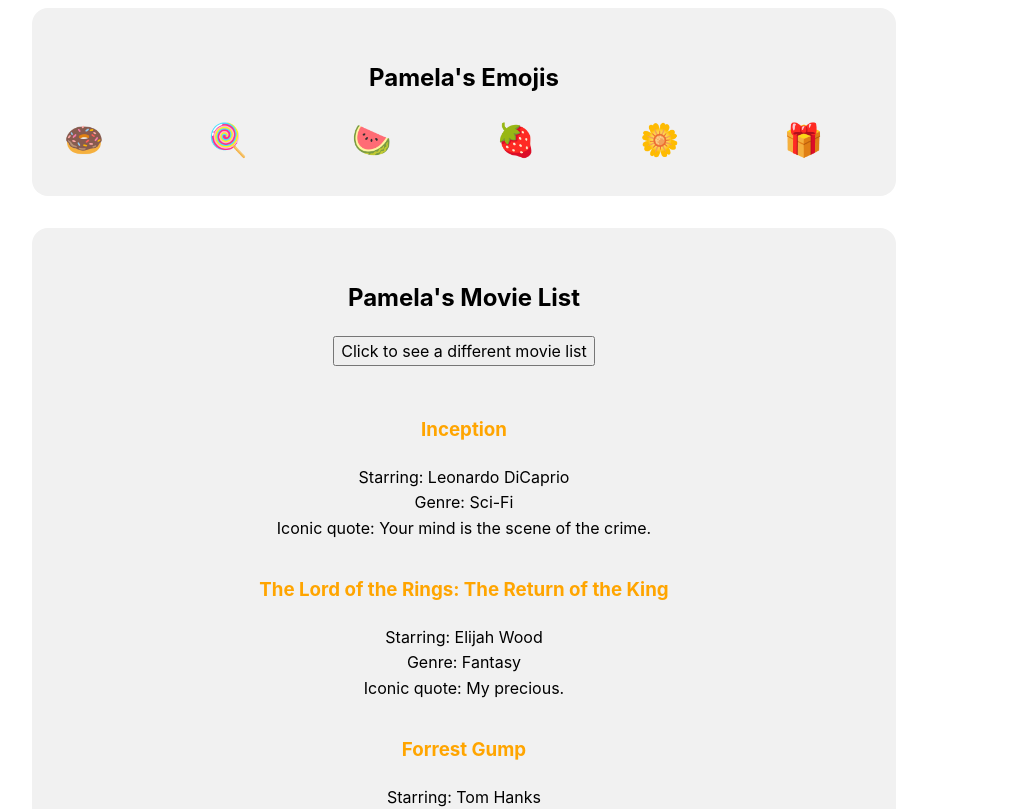
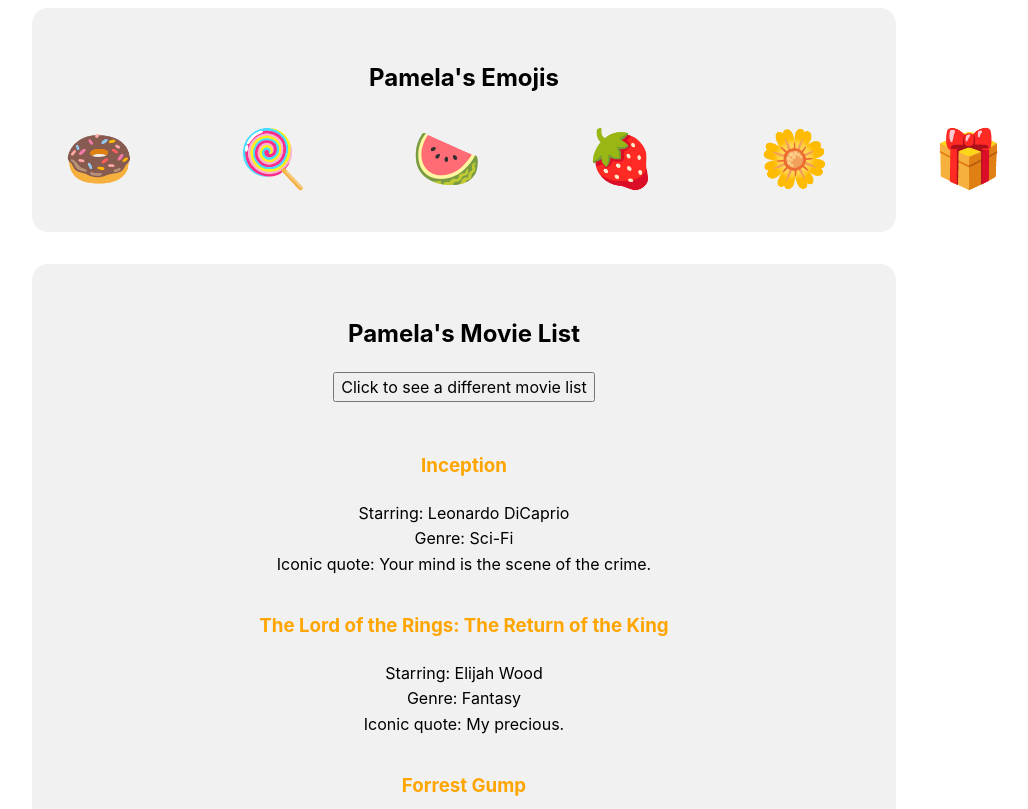
Before and after one commit to pamelaiman/map-react, a React (Vite) app: page / in a window 1280 px wide. Shown: the top 809 px of the page, without its empty margins (176-1204 px from the left). Built offline with nearby package versions, Linux system fonts and the light colour scheme.

Commit message:
hover added

```diff
--- a/src/MapPractice1.jsx
+++ b/src/MapPractice1.jsx
@@ -5,9 +5,9 @@
 
     const showEmojis = (emoji => {
         return (
-        <div className="emojiList">
+            <div className="emoji">
             {emoji}
-        </div>
+            </div>
         )
     }
 )
--- a/src/MapPractice2.jsx
+++ b/src/MapPractice2.jsx
@@ -3,24 +3,25 @@
 export default function MapPractice2() {
     const [movies, regenerate] = useMovieGenerator();
 
-    const showMovies = (movie => {
-        return (
-            <div className="movieList">
-                <h3 className="title">{movie.title}</h3>
-                <span>Starring: {movie.star}</span>
-                <span>Genre: {movie.genre}</span>
-                <span>Iconic quote: {movie.quote}</span>
-            </div>
-        )
-    }
-)
+
 
     return (
         <div className="mapPractice">
             <h2>Pamela's Movie List</h2>
             <button onClick={regenerate}>Click to see a different movie list</button>
             <div className="movieList">
-                {movies.map(showMovies)}
+                {movies.map((
+                    movie => {
+                        return (
+                            <div className="movieList">
+                    <h3 className="title">{movie.title}</h3>
+                    <span>Starring: {movie.star}</span>
+                    <span>Genre: {movie.genre}</span>
+                    <span>Iconic quote: {movie.quote}</span>
+                </div>
+        )
+    }
+))}
             </div>
         </div>
     );
```
Also changed, not shown: src/App.css (line endings or trailing spaces).
